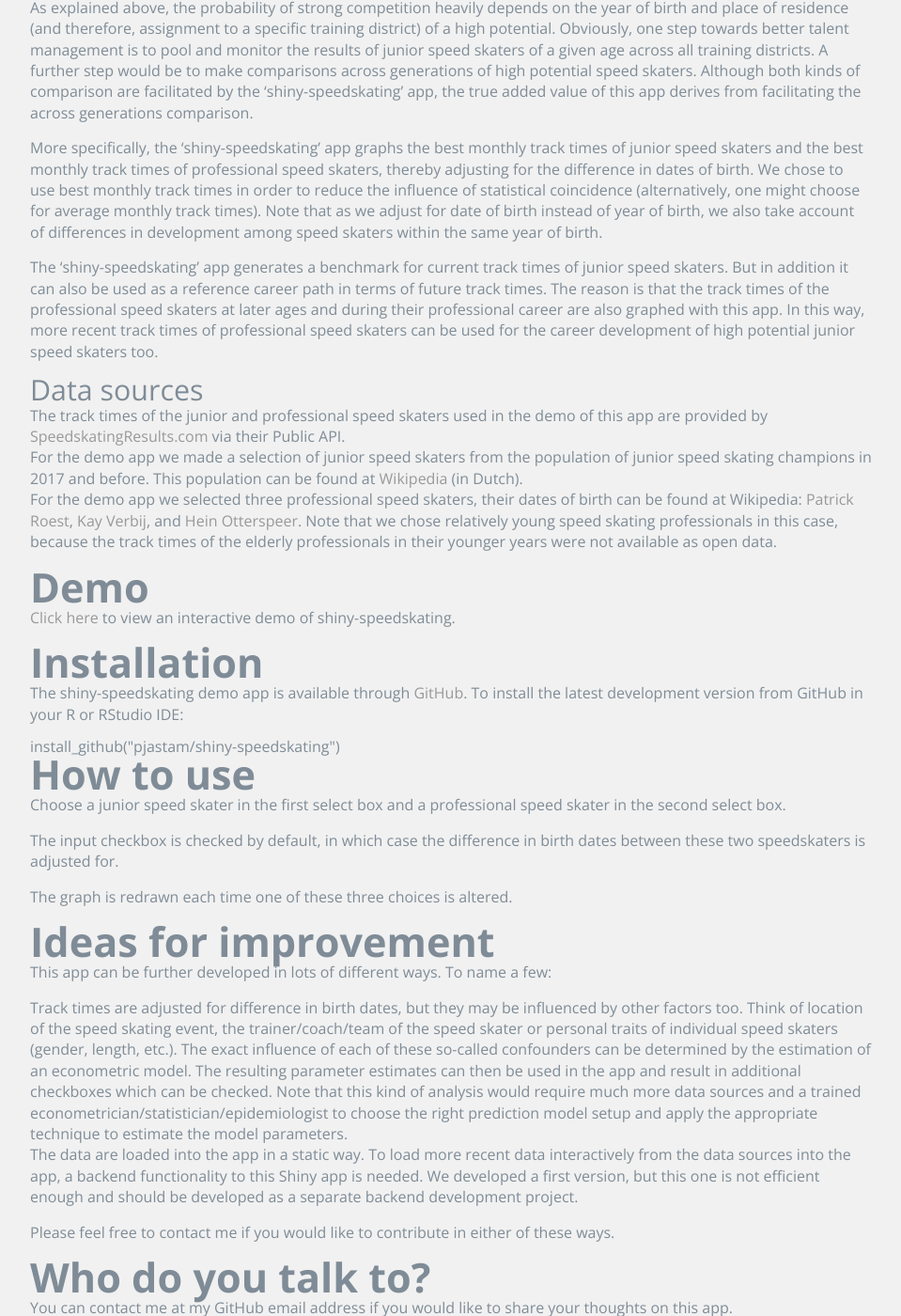
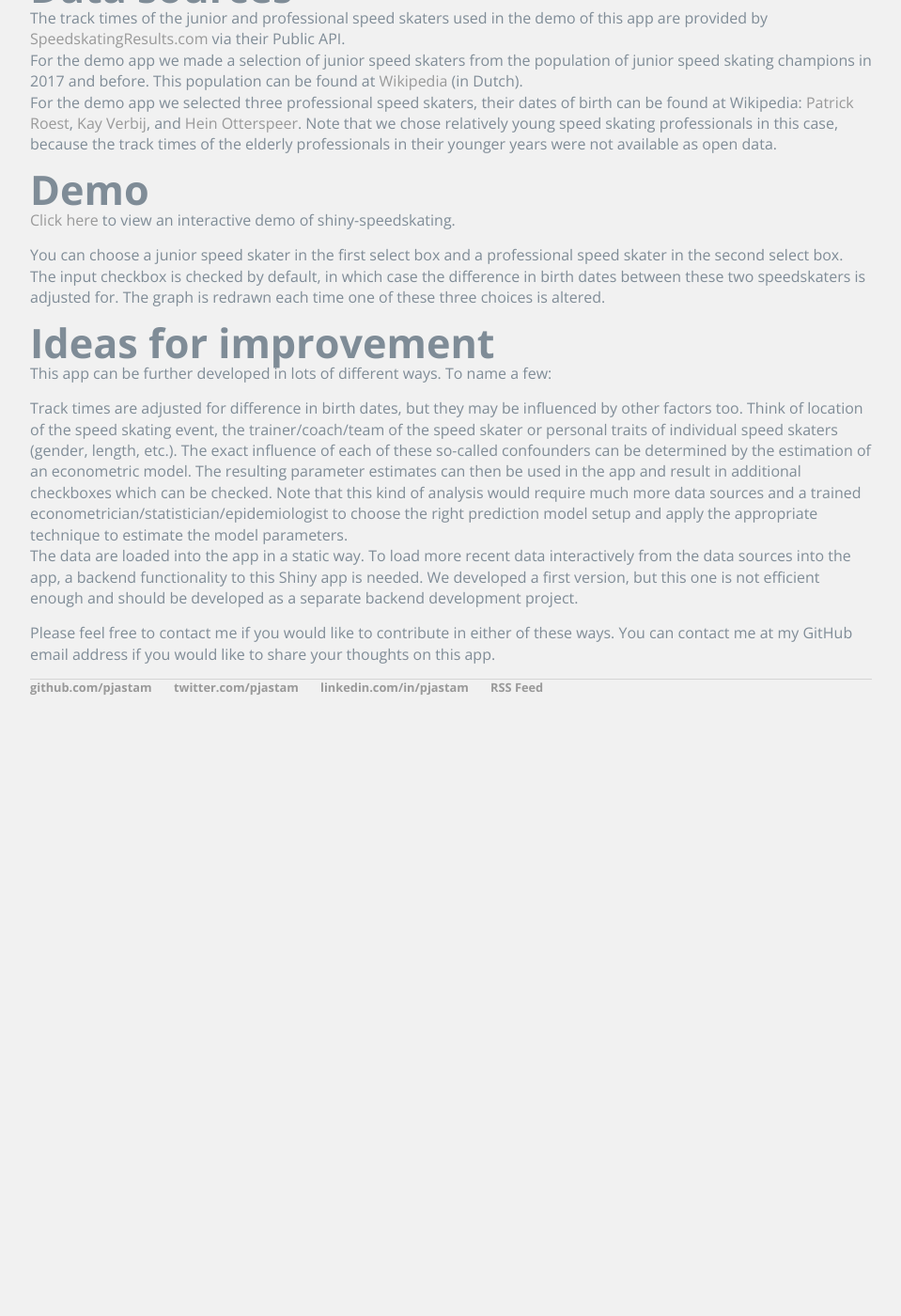
Before and after one commit to pjastam/pjastam.github.io, a Jekyll site: the page built from _posts/2018-02-13-speed-skating-talent-management-app.md, in a window 1280 px wide and 1400 px high, scrolled down 1021 px. Shown: the whole window at 94% size, without its empty margins (160-1119 px from the left). Built offline with Jekyll 4.4.1, drawn with Linux system fonts in a browser that asks for light colours; some web fonts are replaced; after the commit the page ends 1822 px from its top, so only the background shows below that; some of the changed text lies outside the part shown.

Commit message:
Update text of blog post

````diff
--- a/_posts/2018-02-13-speed-skating-talent-management-app.md
+++ b/_posts/2018-02-13-speed-skating-talent-management-app.md
@@ -4,67 +4,32 @@
 date: 2018-02-13
 ---
 
-> *Copyright 2017 [Piet Stam](http://www.pietstam.nl). Licensed under the GNU
-> Lesser General Public License v3.0. The README.md documentation file is licensed
-> under the Creative Commons [Attribution-ShareAlike 4.0 International-license](http://creativecommons.org/licenses/by-sa/4.0/).*
+I published a Shiny front-end to a speed skating app at [GitHub](https://github.com/pjastam/shiny-speedskating). This app is useful for talent management by scouts, trainers and coaches of speed skating teams. [Speed skating](https://en.wikipedia.org/wiki/Speed_skating) is a popular winter sport in [the Netherlands](https://en.wikipedia.org/wiki/Netherlands).
 
-### Table of contents
-
-  - [What is this repository for?](#goal)
-  - [Demo](#demo)
-  - [Installation](#install)
-  - [How to use](#usage)
-  - [Ideas for improvement](#new-ideas)
-  - [Who do you talk to?](#contact)
-
-<h2 id="goal">What is this repository for?</h2>
-
-#### Quick summary
-`shiny-speedskating` constitutes the front-end of an app for talent management by scouts, trainers and coaches of speed skating teams. [Speed skating](https://en.wikipedia.org/wiki/Speed_skating) is a popular winter sport in [the Netherlands](https://en.wikipedia.org/wiki/Netherlands).
-
-#### Version
-1.0
-
-#### Motivation
 The reason for building this app is that talent management of junior speed skaters with the potential to become a professional athlete may be hampered by a lack of strong(er) competition from their same age peers during their daily training routine. As a consequence, outperformance of these peers may not be a good indicator of the potential of a junior speed skater to become a professional. A better indicator might be the performance of professional speeds skaters during the days that they were of the same age as the junior speed skater.
 
-#### Explanation
 There are two explanations why the probability of strong competition for high potential junior speed skaters is small:
 1. The number of high potentials of a given age is small due to the small population size of the Netherlands.
 2. The junior speed skaters are assigned to a number of training facilities which are distributed across the country. Thus, within each training facility, the number of junior speed skaters with the potential of a professional career is even smaller.
 
-#### How does this app help?
+<h2>How does this app help?</h2>
 As explained above, the probability of strong competition heavily depends on the year of birth and place of residence (and therefore, assignment to a specific training district) of a high potential. Obviously, one step towards better talent management is to pool and monitor the results of junior speed skaters of a given age across all training districts. A further step would be to make comparisons across generations of high potential speed skaters. Although both kinds of comparison are facilitated by the 'shiny-speedskating' app, the true added value of this app derives from facilitating the across generations comparison.
 
 More specifically, the 'shiny-speedskating' app graphs the best monthly track times of junior speed skaters and the best monthly track times of professional speed skaters, thereby adjusting for the difference in dates of birth. We chose to use best monthly track times in order to reduce the influence of statistical coincidence (alternatively, one might choose for average monthly track times). Note that as we adjust for date of birth instead of year of birth, we also take account of differences in development among speed skaters within the same year of birth.
 
 The 'shiny-speedskating' app generates a benchmark for current track times of junior speed skaters. But in addition it can also be used as a reference career path in terms of future track times. The reason is that the track times of the professional speed skaters at later ages and during their professional career are also graphed with this app. In this way, more recent track times of professional speed skaters can be used for the career development of high potential junior speed skaters too.
 
-#### Data sources
+<h2>Data sources</h2>
 
   - The track times of the junior and professional speed skaters used in the demo of this app are provided by [SpeedskatingResults.com](http://speedskatingresults.com/) via their Public API.
   - For the demo app we made a selection of junior speed skaters from the population of junior speed skating champions in 2017 and before. This population can be found at [Wikipedia](https://nl.wikipedia.org/wiki/Nederlandse_kampioenschappen_schaatsen_junioren) (in Dutch).
   - For the demo app we selected three professional speed skaters, their dates of birth can be found at Wikipedia: [Patrick Roest](https://nl.wikipedia.org/wiki/Patrick_Roest), [Kay Verbij](https://nl.wikipedia.org/wiki/Kai_Verbij), and [Hein Otterspeer](https://nl.wikipedia.org/wiki/Hein_Otterspeer). Note that we chose relatively young speed skating professionals in this case, because the track times  of the elderly professionals in their younger years were not available as open data.
 
-<h2 id="demo">Demo</h2>
+<h2>Demo</h2>
 
 [Click here](https://pjastam.shinyapps.io/speedskating/) to view an interactive demo of `shiny-speedskating`.
 
-<h2 id="install">Installation</h2>
-
-The `shiny-speedskating` demo app is available through [GitHub](https://github.com/). To install the latest development version from GitHub in your R or RStudio IDE:
-
-``` r
-install_github("pjastam/shiny-speedskating")
-```
-
-<h2 id="usage">How to use</h2>
-
-Choose a junior speed skater in the first select box and a professional speed skater in the second select box.
-
-The input checkbox is checked by default, in which case the difference in birth dates between these two speedskaters is adjusted for.
-
-The graph is redrawn each time one of these three choices is altered.
+You can choose a junior speed skater in the first select box and a professional speed skater in the second select box. The input checkbox is checked by default, in which case the difference in birth dates between these two speedskaters is adjusted for. The graph is redrawn each time one of these three choices is altered.
 
 <h2 id="new-ideas">Ideas for improvement</h2>
 
@@ -73,8 +38,4 @@
   - Track times are adjusted for difference in birth dates, but they may be influenced by other factors too. Think of location of the speed skating event, the trainer/coach/team of the speed skater or personal traits of individual speed skaters (gender, length, etc.). The exact influence of each of these so-called confounders can be determined by the estimation of an econometric model. The resulting parameter estimates can then be used in the app and result in additional checkboxes which can be checked. Note that this kind of analysis would require much more data sources and a trained econometrician/statistician/epidemiologist to choose the right prediction model setup and apply the appropriate technique to estimate the model parameters.
   - The data are loaded into the app in a static way. To load more recent data interactively from the data sources into the app, a backend functionality to this Shiny app is needed. We developed a first version, but this one is not efficient enough and should be developed as a separate backend development project.
 
-Please feel free to contact me if you would like to contribute in either of these ways.
-
-<h2 id="contact">Who do you talk to?</h2>
-
-You can contact me at my GitHub email address if you would like to share your thoughts on this app.
+Please feel free to contact me if you would like to contribute in either of these ways. You can contact me at my GitHub email address if you would like to share your thoughts on this app.
````
